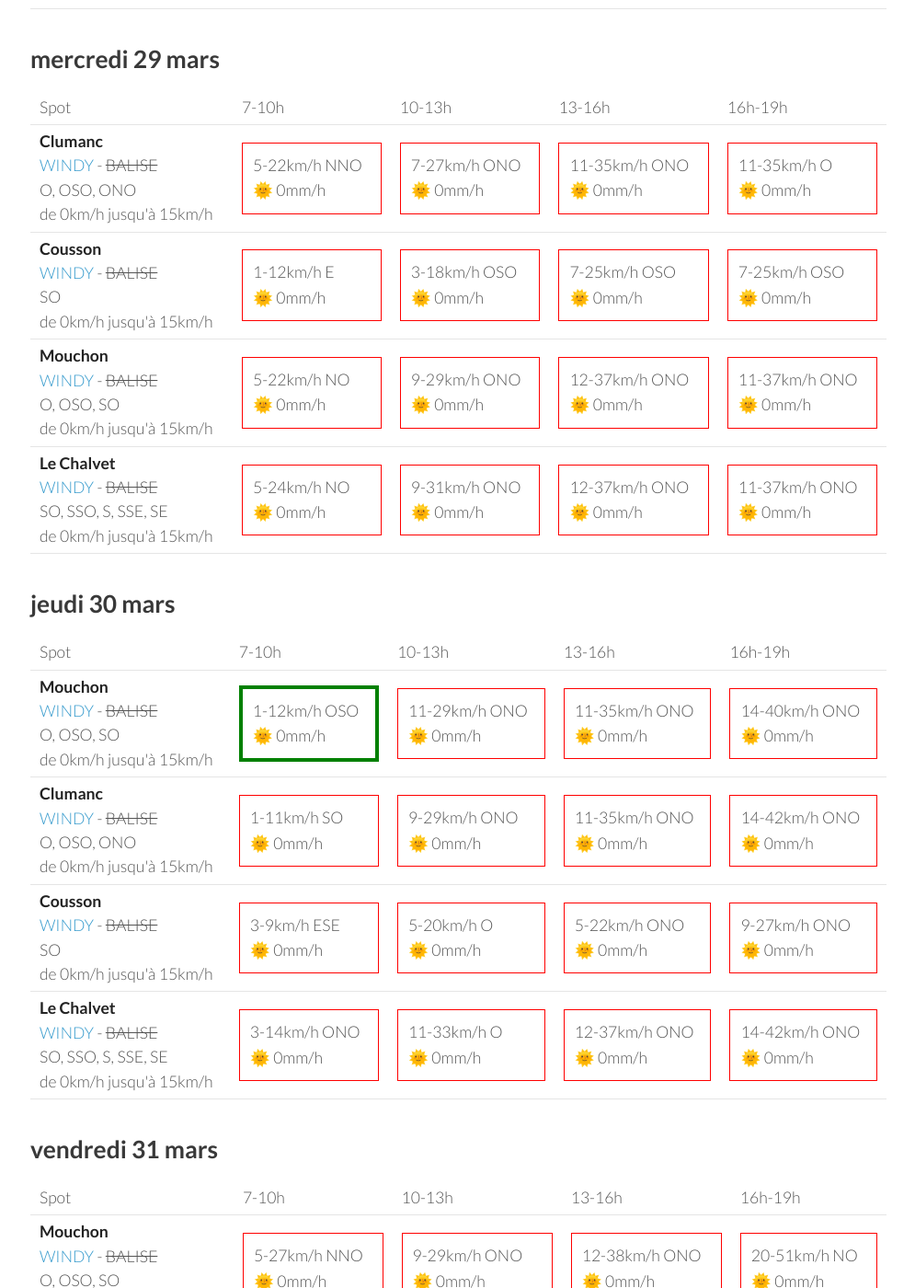
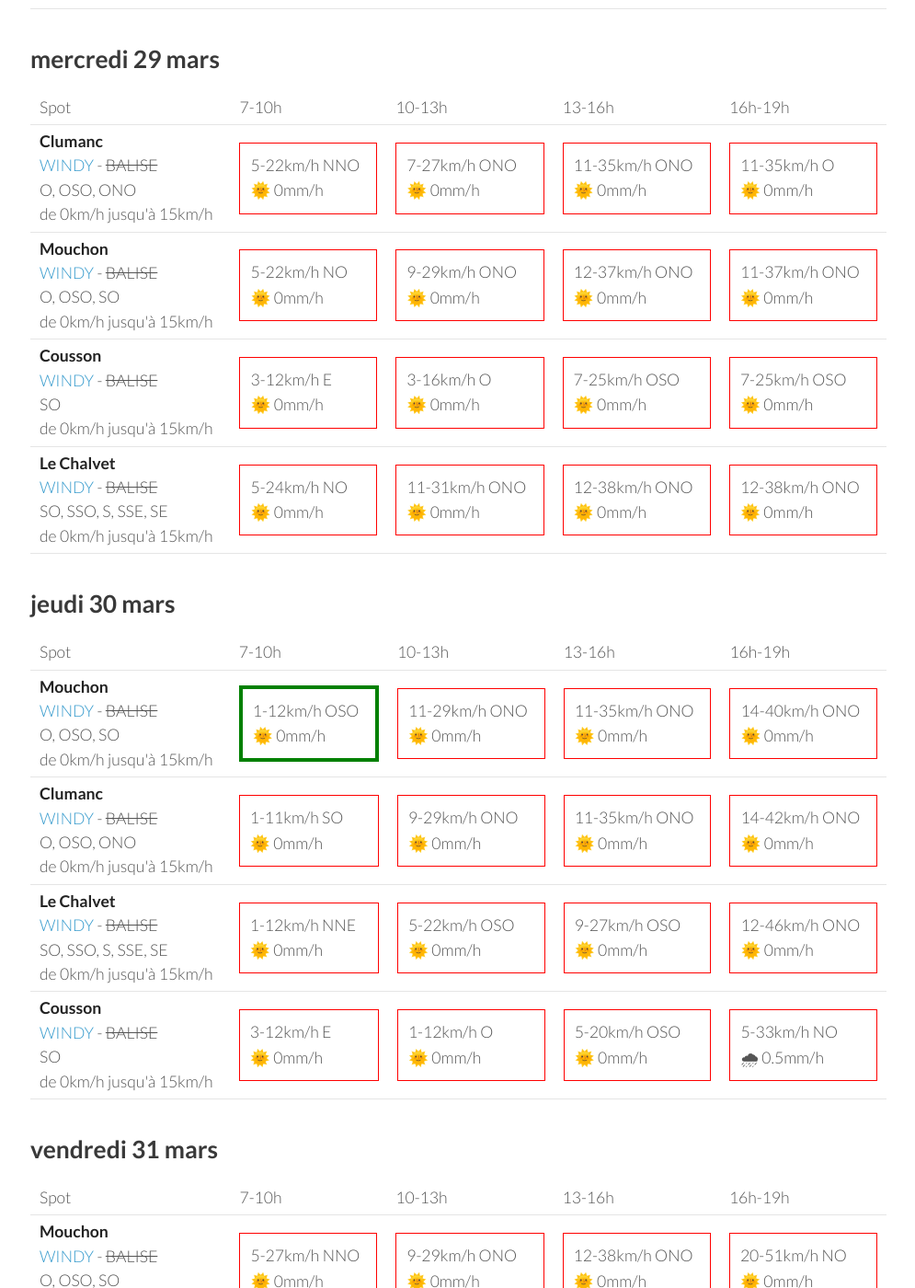
Before and after one commit to parapente-dans-le-nord/parapente-dans-le-nord.github.io, a Jekyll site: the page built from serre_poncon.markdown, in a window 1280 px wide and 1400 px high, scrolled down 2009 px. Shown: the whole window at 92% size, without its empty margins (25-1020 px from the left). Built offline with Jekyll 4.4.1, drawn with Linux system fonts in a browser that asks for light colours; some of the changed text lies outside the part shown.

Commit message:
update index.markdown

```diff
--- a/serre_poncon.markdown
+++ b/serre_poncon.markdown
@@ -153,7 +153,7 @@ page mise à jour le dimanche 26 mars 19:31
         <td><strong>Cousson</strong><br><a href="https://windy.com/44.054/6.240?43.940,6.241,10,m:eSAaglz">WINDY</a> - <span class="no-balise"> BALISE </span><br> <span class="vent-favorable">SO</span><br><span class="force-vent">de 0km/h jusqu'à 15km/h</span> </td>
 
             <td><div class="not-flyable"><p>5-9km/h SSE</p><p>🌞 0mm/h</p></div></td>
-            <td><div class="not-flyable"><p>5-18km/h SO</p><p>🌞 0mm/h</p></div></td>
+            <td><div class="not-flyable"><p>5-18km/h OSO</p><p>🌞 0mm/h</p></div></td>
             <td><div class="not-flyable"><p>7-24km/h OSO</p><p>🌞 0mm/h</p></div></td>
             <td><div class="not-flyable"><p>5-25km/h O</p><p>🌞 0mm/h</p></div></td>
 
@@ -163,9 +163,9 @@ page mise à jour le dimanche 26 mars 19:31
         <td><strong>Le Chalvet</strong><br><a href="https://windy.com/43.979/6.480?43.866,6.480,10,m:eSsaglX">WINDY</a> - <span class="no-balise"> BALISE </span><br> <span class="vent-favorable">SO, SSO, S, SSE, SE</span><br><span class="force-vent">de 0km/h jusqu'à 15km/h</span> </td>
 
             <td><div class="not-flyable"><p>1-3km/h E</p><p>🌞 0mm/h</p></div></td>
-            <td><div class="not-flyable"><p>9-27km/h O</p><p>🌞 0mm/h</p></div></td>
-            <td><div class="not-flyable"><p>12-35km/h O</p><p>🌞 0mm/h</p></div></td>
-            <td><div class="not-flyable"><p>11-37km/h ONO</p><p>🌞 0mm/h</p></div></td>
+            <td><div class="not-flyable"><p>7-25km/h O</p><p>🌞 0mm/h</p></div></td>
+            <td><div class="not-flyable"><p>11-35km/h O</p><p>🌞 0mm/h</p></div></td>
+            <td><div class="not-flyable"><p>11-38km/h O</p><p>🌞 0mm/h</p></div></td>
 
 
     </tr>
@@ -196,16 +196,6 @@ page mise à jour le dimanche 26 mars 19:31
 
     </tr>
 <tr>
-        <td><strong>Cousson</strong><br><a href="https://windy.com/44.054/6.240?43.940,6.241,10,m:eSAaglz">WINDY</a> - <span class="no-balise"> BALISE </span><br> <span class="vent-favorable">SO</span><br><span class="force-vent">de 0km/h jusqu'à 15km/h</span> </td>
-
-            <td><div class="not-flyable"><p>1-12km/h E</p><p>🌞 0mm/h</p></div></td>
-            <td><div class="not-flyable"><p>3-18km/h OSO</p><p>🌞 0mm/h</p></div></td>
-            <td><div class="not-flyable"><p>7-25km/h OSO</p><p>🌞 0mm/h</p></div></td>
-            <td><div class="not-flyable"><p>7-25km/h OSO</p><p>🌞 0mm/h</p></div></td>
-
-
-    </tr>
-<tr>
         <td><strong>Mouchon</strong><br><a href="https://windy.com/43.992/6.424?43.878,6.425,10,m:eSuaglR">WINDY</a> - <span class="no-balise"> BALISE </span><br> <span class="vent-favorable">O, OSO, SO</span><br><span class="force-vent">de 0km/h jusqu'à 15km/h</span> </td>
 
             <td><div class="not-flyable"><p>5-22km/h NO</p><p>🌞 0mm/h</p></div></td>
@@ -216,12 +206,22 @@ page mise à jour le dimanche 26 mars 19:31
 
     </tr>
 <tr>
+        <td><strong>Cousson</strong><br><a href="https://windy.com/44.054/6.240?43.940,6.241,10,m:eSAaglz">WINDY</a> - <span class="no-balise"> BALISE </span><br> <span class="vent-favorable">SO</span><br><span class="force-vent">de 0km/h jusqu'à 15km/h</span> </td>
+
+            <td><div class="not-flyable"><p>3-12km/h E</p><p>🌞 0mm/h</p></div></td>
+            <td><div class="not-flyable"><p>3-16km/h O</p><p>🌞 0mm/h</p></div></td>
+            <td><div class="not-flyable"><p>7-25km/h OSO</p><p>🌞 0mm/h</p></div></td>
+            <td><div class="not-flyable"><p>7-25km/h OSO</p><p>🌞 0mm/h</p></div></td>
+
+
+    </tr>
+<tr>
         <td><strong>Le Chalvet</strong><br><a href="https://windy.com/43.979/6.480?43.866,6.480,10,m:eSsaglX">WINDY</a> - <span class="no-balise"> BALISE </span><br> <span class="vent-favorable">SO, SSO, S, SSE, SE</span><br><span class="force-vent">de 0km/h jusqu'à 15km/h</span> </td>
 
             <td><div class="not-flyable"><p>5-24km/h NO</p><p>🌞 0mm/h</p></div></td>
-            <td><div class="not-flyable"><p>9-31km/h ONO</p><p>🌞 0mm/h</p></div></td>
-            <td><div class="not-flyable"><p>12-37km/h ONO</p><p>🌞 0mm/h</p></div></td>
-            <td><div class="not-flyable"><p>11-37km/h ONO</p><p>🌞 0mm/h</p></div></td>
+            <td><div class="not-flyable"><p>11-31km/h ONO</p><p>🌞 0mm/h</p></div></td>
+            <td><div class="not-flyable"><p>12-38km/h ONO</p><p>🌞 0mm/h</p></div></td>
+            <td><div class="not-flyable"><p>12-38km/h ONO</p><p>🌞 0mm/h</p></div></td>
 
 
     </tr>
@@ -262,22 +262,22 @@ page mise à jour le dimanche 26 mars 19:31
 
     </tr>
 <tr>
-        <td><strong>Cousson</strong><br><a href="https://windy.com/44.054/6.240?43.940,6.241,10,m:eSAaglz">WINDY</a> - <span class="no-balise"> BALISE </span><br> <span class="vent-favorable">SO</span><br><span class="force-vent">de 0km/h jusqu'à 15km/h</span> </td>
+        <td><strong>Le Chalvet</strong><br><a href="https://windy.com/43.979/6.480?43.866,6.480,10,m:eSsaglX">WINDY</a> - <span class="no-balise"> BALISE </span><br> <span class="vent-favorable">SO, SSO, S, SSE, SE</span><br><span class="force-vent">de 0km/h jusqu'à 15km/h</span> </td>
 
-            <td><div class="not-flyable"><p>3-9km/h ESE</p><p>🌞 0mm/h</p></div></td>
-            <td><div class="not-flyable"><p>5-20km/h O</p><p>🌞 0mm/h</p></div></td>
-            <td><div class="not-flyable"><p>5-22km/h ONO</p><p>🌞 0mm/h</p></div></td>
-            <td><div class="not-flyable"><p>9-27km/h ONO</p><p>🌞 0mm/h</p></div></td>
+            <td><div class="not-flyable"><p>1-12km/h NNE</p><p>🌞 0mm/h</p></div></td>
+            <td><div class="not-flyable"><p>5-22km/h OSO</p><p>🌞 0mm/h</p></div></td>
+            <td><div class="not-flyable"><p>9-27km/h OSO</p><p>🌞 0mm/h</p></div></td>
+            <td><div class="not-flyable"><p>12-46km/h ONO</p><p>🌞 0mm/h</p></div></td>
 
 
     </tr>
 <tr>
-        <td><strong>Le Chalvet</strong><br><a href="https://windy.com/43.979/6.480?43.866,6.480,10,m:eSsaglX">WINDY</a> - <span class="no-balise"> BALISE </span><br> <span class="vent-favorable">SO, SSO, S, SSE, SE</span><br><span class="force-vent">de 0km/h jusqu'à 15km/h</span> </td>
+        <td><strong>Cousson</strong><br><a href="https://windy.com/44.054/6.240?43.940,6.241,10,m:eSAaglz">WINDY</a> - <span class="no-balise"> BALISE </span><br> <span class="vent-favorable">SO</span><br><span class="force-vent">de 0km/h jusqu'à 15km/h</span> </td>
 
-            <td><div class="not-flyable"><p>3-14km/h ONO</p><p>🌞 0mm/h</p></div></td>
-            <td><div class="not-flyable"><p>11-33km/h O</p><p>🌞 0mm/h</p></div></td>
-            <td><div class="not-flyable"><p>12-37km/h ONO</p><p>🌞 0mm/h</p></div></td>
-            <td><div class="not-flyable"><p>14-42km/h ONO</p><p>🌞 0mm/h</p></div></td>
+            <td><div class="not-flyable"><p>3-12km/h E</p><p>🌞 0mm/h</p></div></td>
+            <td><div class="not-flyable"><p>1-12km/h O</p><p>🌞 0mm/h</p></div></td>
+            <td><div class="not-flyable"><p>5-20km/h OSO</p><p>🌞 0mm/h</p></div></td>
+            <td><div class="not-flyable"><p>5-33km/h NO</p><p>🌧 0.5mm/h</p></div></td>
 
 
     </tr>
@@ -320,20 +320,20 @@ page mise à jour le dimanche 26 mars 19:31
 <tr>
         <td><strong>Cousson</strong><br><a href="https://windy.com/44.054/6.240?43.940,6.241,10,m:eSAaglz">WINDY</a> - <span class="no-balise"> BALISE </span><br> <span class="vent-favorable">SO</span><br><span class="force-vent">de 0km/h jusqu'à 15km/h</span> </td>
 
-            <td><div class="not-flyable"><p>5-14km/h E</p><p>🌞 0mm/h</p></div></td>
-            <td><div class="not-flyable"><p>1-14km/h SSE</p><p>🌞 0mm/h</p></div></td>
-            <td><div class="not-flyable"><p>5-20km/h NO</p><p>🌞 0mm/h</p></div></td>
-            <td><div class="not-flyable"><p>14-38km/h NO</p><p>🌞 0mm/h</p></div></td>
+            <td><div class="not-flyable"><p>3-25km/h NE</p><p>🌞 0mm/h</p></div></td>
+            <td><div class="not-flyable"><p>7-27km/h O</p><p>🌞 0mm/h</p></div></td>
+            <td><div class="not-flyable"><p>11-35km/h O</p><p>🌞 0mm/h</p></div></td>
+            <td><div class="not-flyable"><p>11-40km/h NO</p><p>🌞 0mm/h</p></div></td>
 
 
     </tr>
 <tr>
         <td><strong>Le Chalvet</strong><br><a href="https://windy.com/43.979/6.480?43.866,6.480,10,m:eSsaglX">WINDY</a> - <span class="no-balise"> BALISE </span><br> <span class="vent-favorable">SO, SSO, S, SSE, SE</span><br><span class="force-vent">de 0km/h jusqu'à 15km/h</span> </td>
 
-            <td><div class="not-flyable"><p>5-29km/h NO</p><p>🌞 0mm/h</p></div></td>
-            <td><div class="not-flyable"><p>11-33km/h ONO</p><p>🌞 0mm/h</p></div></td>
-            <td><div class="not-flyable"><p>14-42km/h ONO</p><p>🌞 0mm/h</p></div></td>
-            <td><div class="not-flyable"><p>20-55km/h NO</p><p>🌞 0mm/h</p></div></td>
+            <td><div class="not-flyable"><p>11-42km/h NO</p><p>🌞 0mm/h</p></div></td>
+            <td><div class="not-flyable"><p>18-53km/h ONO</p><p>🌞 0mm/h</p></div></td>
+            <td><div class="not-flyable"><p>24-64km/h ONO</p><p>🌞 0mm/h</p></div></td>
+            <td><div class="not-flyable"><p>22-68km/h ONO</p><p>🌞 0mm/h</p></div></td>
 
 
     </tr>
```
Also changed, not shown: other parts of serre_poncon.markdown (+1 -1 lines).
